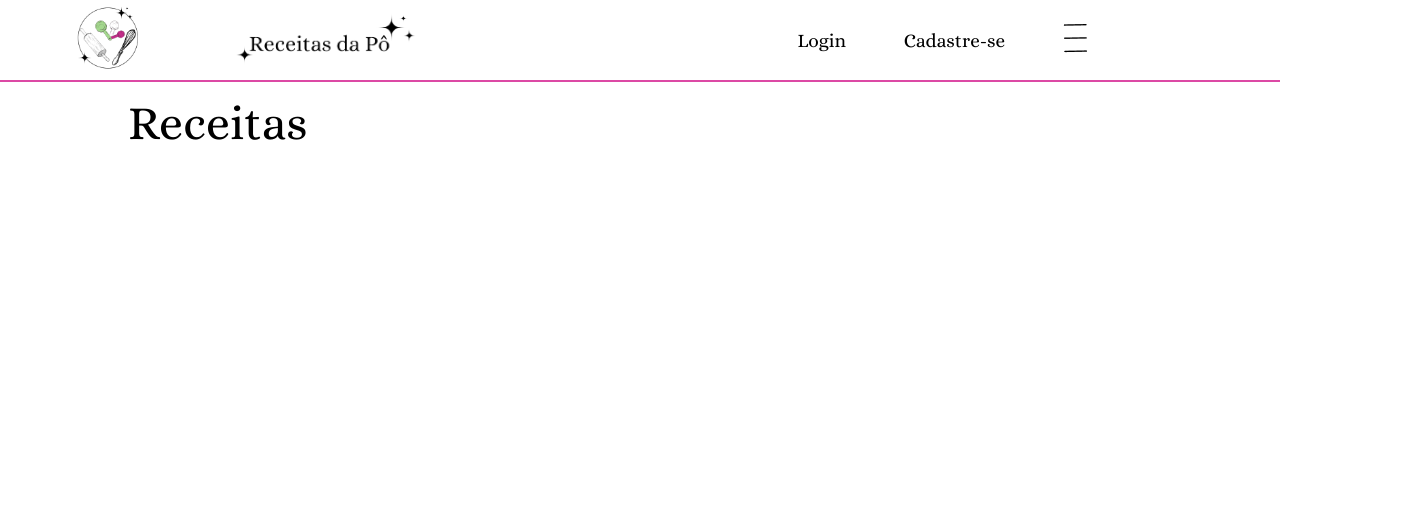
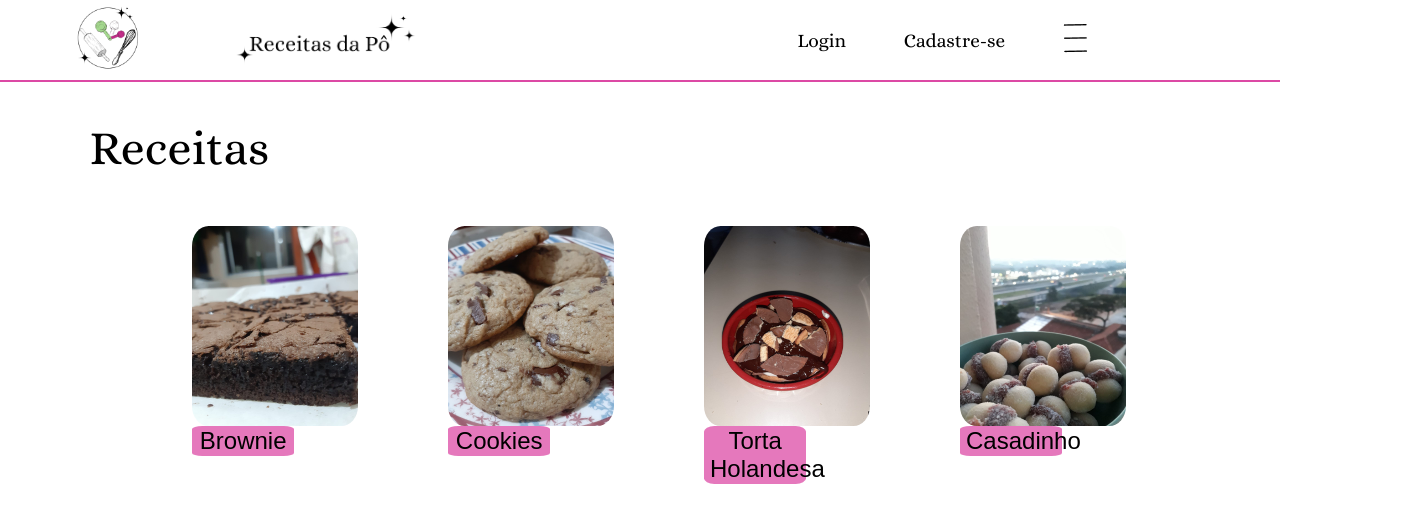
Before and after one commit to paola-gomes/ReceitasDaPo, a website: page site/site/public/receitas.html in a window 1280 px wide. Shown: the whole page, 1408 px wide, since content can reach past the window. Drawn offline with Linux system fonts and the light colour scheme; files whose address does not match are found by name.

Commit message:
Programando aba receitas

```diff
--- a/site/site/public/css/styleReceitas.css
+++ b/site/site/public/css/styleReceitas.css
@@ -82,17 +82,55 @@
 
   .receitas {
     width: 100%;
-    display: flex;
     font-family: Alice;
   }
 
   .titulo {
     display: flex;
     position: relative;
-    top: 5%;
-    width: 100%;
+    width: 50%;
     height: 5rem;
     font-size: 6vh;
-    left: 10%;
     align-items: center;
+    left: 5%;
+    margin: 2%;
   }
+
+  .comidas {
+    display: flex;
+    position: relative;
+    justify-content: space-around;
+    height: 100vh;
+    margin: 3%;
+    left: 5%;
+  }
+
+  .bloquinhos {
+    flex-direction: row;
+    display: flex;
+    justify-content: center;
+  }
+
+  .bloquinhos img {
+    height: 25vh;
+    width: 13vw;
+    border-radius: 10%;
+  }
+
+  .bloquinhos button {
+    font-size: 3vh;
+    width: 8vw;
+    border: none;
+    border-radius: 10%;
+    background-color: #d83198a6;
+  }
+
+  .bloco {
+    flex-direction: column;
+    width: 20vw;
+    display: flex;
+  }
+  .botao {
+    display: flex;
+    flex-direction: column;
+  }
--- a/site/site/public/receitas.html
+++ b/site/site/public/receitas.html
@@ -1,5 +1,6 @@
 <!DOCTYPE html>
 <html lang="en">
+
 <head>
   <meta charset="UTF-8">
   <meta http-equiv="X-UA-Compatible" content="IE=edge">
@@ -8,6 +9,7 @@
   <link rel="icon" href="../public/img/logo/logoP-removebg.png">
   <link rel="stylesheet" href="css/styleReceitas.css">
 </head>
+
 <body>
 
   <!-- menu -->
@@ -42,7 +44,50 @@
       Receitas
     </div>
 
+    <div class="comidas">
+
+      <div class="bloquinhos">
+
+        <div class="bloco">
+          <img src="img/food/brownie.jpeg" alt="">
+          <div class="botao">
+            <button>
+              Brownie
+            </button>
+          </div>
+        </div>
+
+        <div class="bloco">
+          <img src="img/food/cookie.jpeg" alt="">
+          <div class="botao">
+            <button>
+              Cookies
+            </button>
+          </div>
+        </div>
+
+        <div class="bloco">
+          <img src="img/food/mini-torta.jpeg" alt="">
+          <div class="botao">
+            <button>
+              Torta Holandesa
+            </button>
+          </div>
+        </div>
+
+        <div class="bloco">
+          <img src="img/food/casadinho.jpeg" alt="">
+          <div class="botao">
+            <button>
+              Casadinho
+            </button>
+          </div>
+        </div>
+
+      </div>
+
     </div>
 
 </body>
+
 </html>
```
Lines whose indentation alone changed are shown as unchanged.
